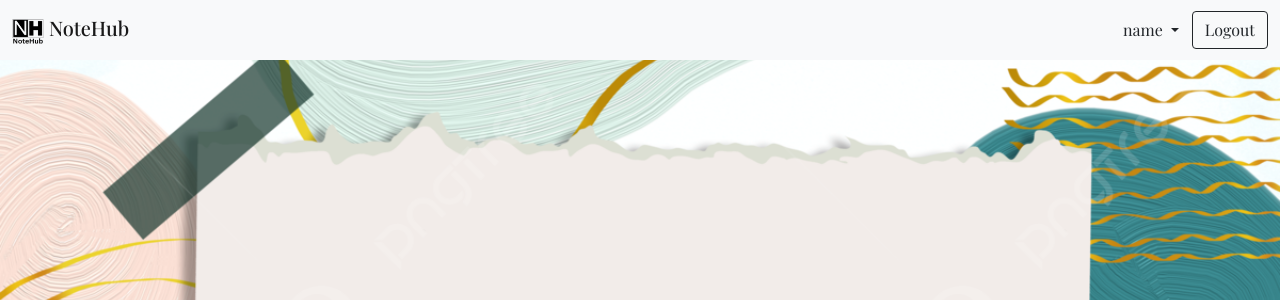
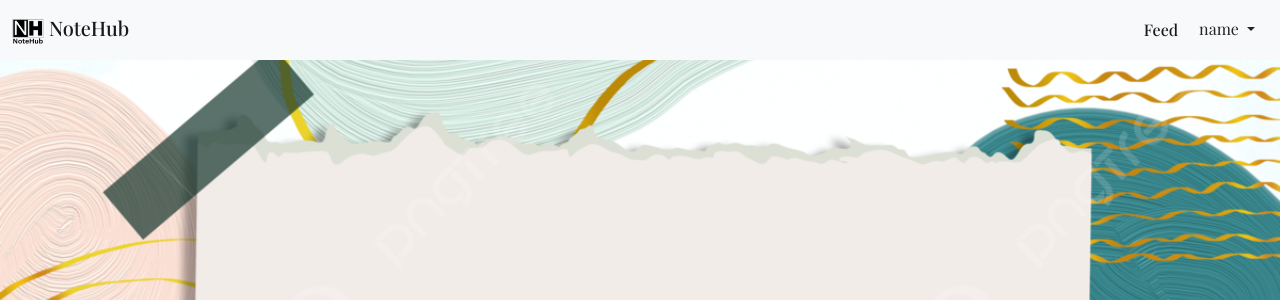
Before and after one commit to ATmax1425/NoteHub, a Django app: page / in a window 1280 px wide. Shown: the top 300 px of the page. Run offline with Django 5.2, Linux system fonts and the light colour scheme; the visitor is signed in with stand-in values (Sample User, id 1); parts of the project's set-up code (start-up, migrations or seed data) failed here and were passed over; some libraries are stand-ins or nearby versions; some web fonts are replaced.

Commit message:
Changes header elements

```diff
--- a/notehub/main/templates/main/base.html
+++ b/notehub/main/templates/main/base.html
@@ -34,17 +34,17 @@
                 <div class="collapse navbar-collapse" id="navbarSupportedContent">
                     <ul class="navbar-nav ms-auto mb-2 mb-lg-0">
                         {% if user.is_authenticated %}
+                            <li class="nav-item">
+                                <a class="nav-link active" href="{% url 'feed' %}">Feed</a>
+                            </li>
                             <li class="nav-item dropdown">
                                 <a class="btn dropdown-toggle" href="#" role="button" id="dropdownMenuLink" data-bs-toggle="dropdown" aria-expanded="false">
                                     {{user.email|username_from_email}}
                                 </a>
                                 <ul class="dropdown-menu" aria-labelledby="dropdownMenuLink">
-                                    <li><a class="dropdown-item" href="{% url 'feed' %}">Feed</a></li>
                                     <li><a class="dropdown-item" href="{% url 'profile' %}">Profile</a></li>
+                                    <li><a class="dropdown-item" href="{% url 'logout' %}">Logout</a></li>
                                 </ul>
-                            </li>
-                            <li class="nav-item">
-                                <a class="btn btn-outline-dark" href="{% url 'logout' %}">Logout</a>
                             </li>
                         {% else %}
                             <li class="nav-item">
```
